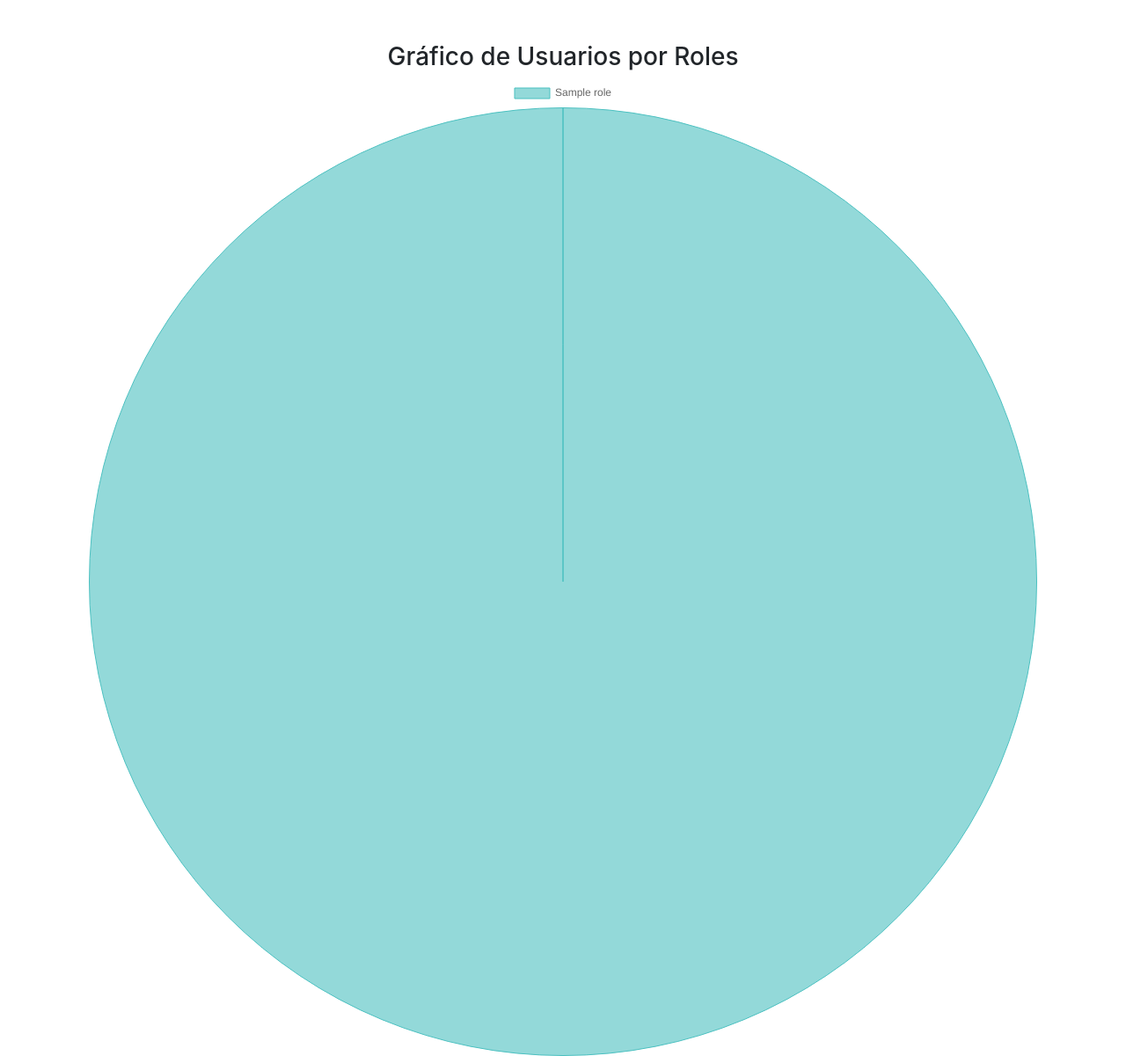
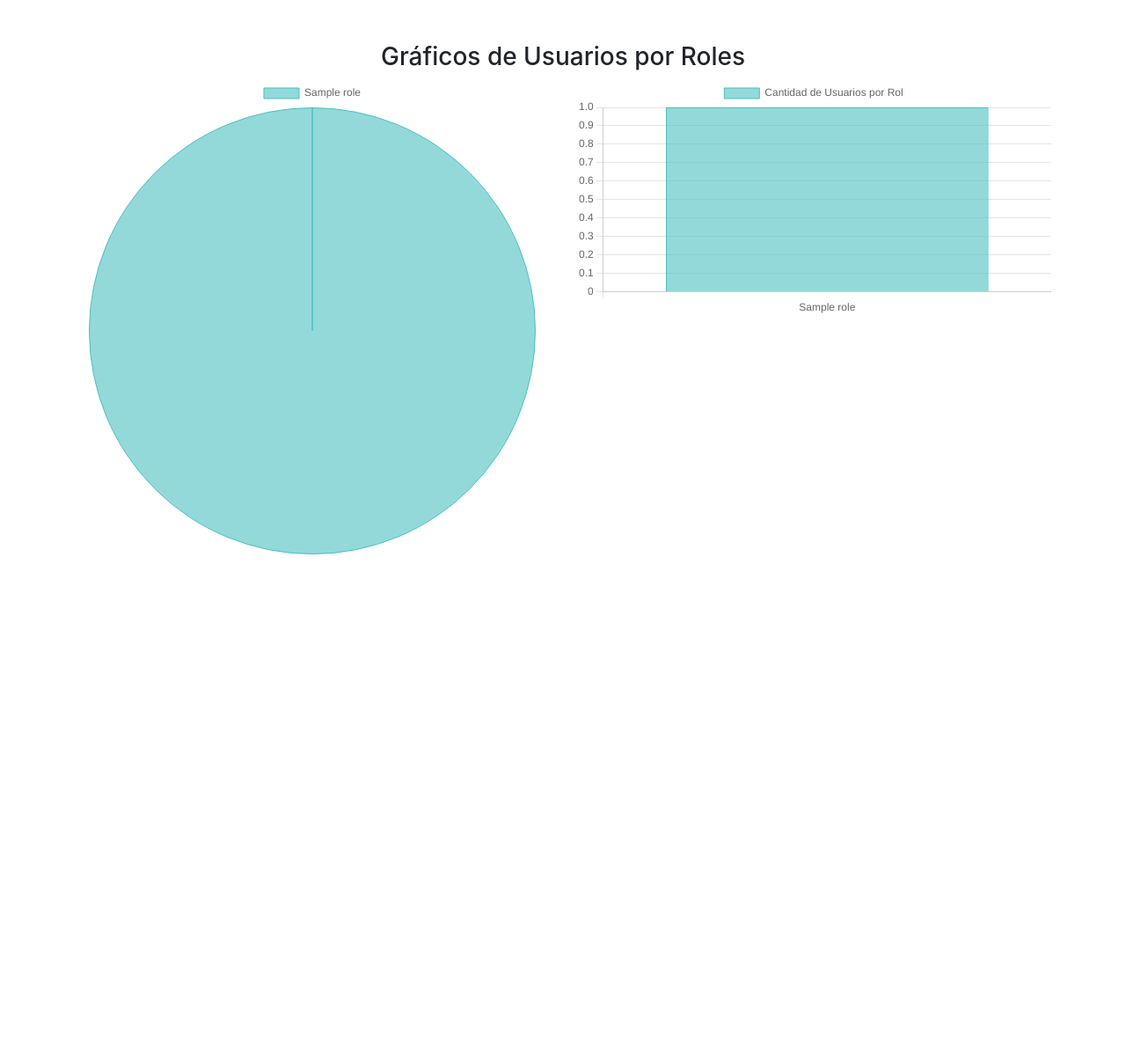
Before and after one commit to XTHUNDERX1/SOA, a PHP site: page /graficos.php in a window 1280 px wide. Shown: the whole page at 88% size. After the commit the page ends 630 px from the top, so only its background shows below. Run offline with PHP 8.4, Linux system fonts and the light colour scheme; tables that the repository leaves empty or names only in its code hold one stand-in row (values such as "Sample post").

Commit message:
grafico bar

```diff
--- a/graficos.php
+++ b/graficos.php
@@ -49,17 +49,28 @@ $conn->close();
 </head>
 <body>
 <div class="container mt-5">
-    <h3 class="text-center">Gráfico de Usuarios por Roles</h3>
-    <canvas id="rolesChart" width="150" height="150"></canvas>
+    <h3 class="text-center">Gráficos de Usuarios por Roles</h3>
+    <div class="row">
+        <!-- Gráfico de Pastel -->
+        <div class="col-md-6">
+            <canvas id="rolesPieChart"></canvas>
+        </div>
+
+        <!-- Gráfico de Barras -->
+        <div class="col-md-6">
+            <canvas id="rolesBarChart"></canvas>
+        </div>
+    </div>
 </div>
 
 <script>
     const roles = <?= json_encode($roles) ?>;
     const cantidades = <?= json_encode($cantidades) ?>;
 
-    const ctx = document.getElementById('rolesChart').getContext('2d');
-    const rolesChart = new Chart(ctx, {
-        type: 'pie',
+    // Gráfico de Pastel
+    const pieCtx = document.getElementById('rolesPieChart').getContext('2d');
+    const rolesPieChart = new Chart(pieCtx, {
+        type: 'pie',  // Tipo de gráfico de pastel
         data: {
             labels: roles,
             datasets: [{
@@ -94,6 +105,38 @@ $conn->close();
             }
         }
     });
+
+    // Gráfico de Barras
+    const barCtx = document.getElementById('rolesBarChart').getContext('2d');
+    const rolesBarChart = new Chart(barCtx, {
+        type: 'bar',  // Tipo de gráfico de barras
+        data: {
+            labels: roles,
+            datasets: [{
+                label: 'Cantidad de Usuarios por Rol',
+                data: cantidades,
+                backgroundColor: 'rgba(75, 192, 192, 0.6)',  // Color de las barras
+                borderColor: 'rgba(75, 192, 192, 1)',  // Color del borde de las barras
+                borderWidth: 1
+            }]
+        },
+        options: {
+            responsive: true,
+            plugins: {
+                legend: {
+                    position: 'top',
+                },
+                tooltip: {
+                    enabled: true
+                }
+            },
+            scales: {
+                y: {
+                    beginAtZero: true  // Asegura que las barras comiencen desde cero en el eje Y
+                }
+            }
+        }
+    });
 </script>
 </body>
 </html>
```
